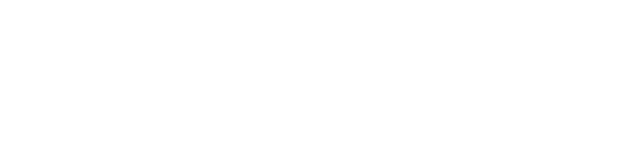
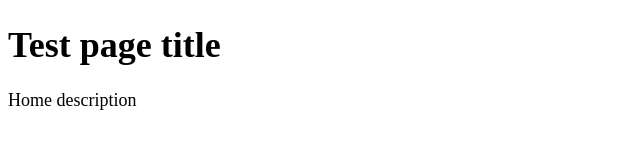
Before and after one commit to jesscrees/digital-garden, an Astro site: page / in a window 1280 px wide. Shown: the whole page, without its empty margins (0-640 px from the left). Built offline with nearby package versions, Linux system fonts and the light colour scheme; Astro itself is replaced by a stand-in of ours.

Commit message:
Get frontmatter from CMS

```diff
--- a/src/layouts/BaseLayout.astro
+++ b/src/layouts/BaseLayout.astro
@@ -1,6 +1,14 @@
 ---
 import "../styles/global.css";
-const { pageTitle } = Astro.props;
+
+export interface Props {
+  frontmatter: {
+    pageTitle: string;
+    description?: string;
+  };
+}
+
+const { frontmatter } = Astro.props;
 ---
 
 <html lang="en">
@@ -10,10 +18,12 @@
     <link rel="icon" type="image/svg+xml" href="" />
     <meta name="viewport" content="width=device-width, initial-scale=1" />
     <meta name="generator" content={Astro.generator} />
-    <title>{pageTitle}</title>
+    <title>{frontmatter.pageTitle}</title>
   </head>
   <body>
-    <h1>{pageTitle}</h1>
+    <h1>{frontmatter.pageTitle}</h1>
+
+    <p>{frontmatter.description}</p>
 
     <slot />
 
```
Also changed, not shown: src/layouts/MarkdownPostLayout.astro (+4 -4 lines).
